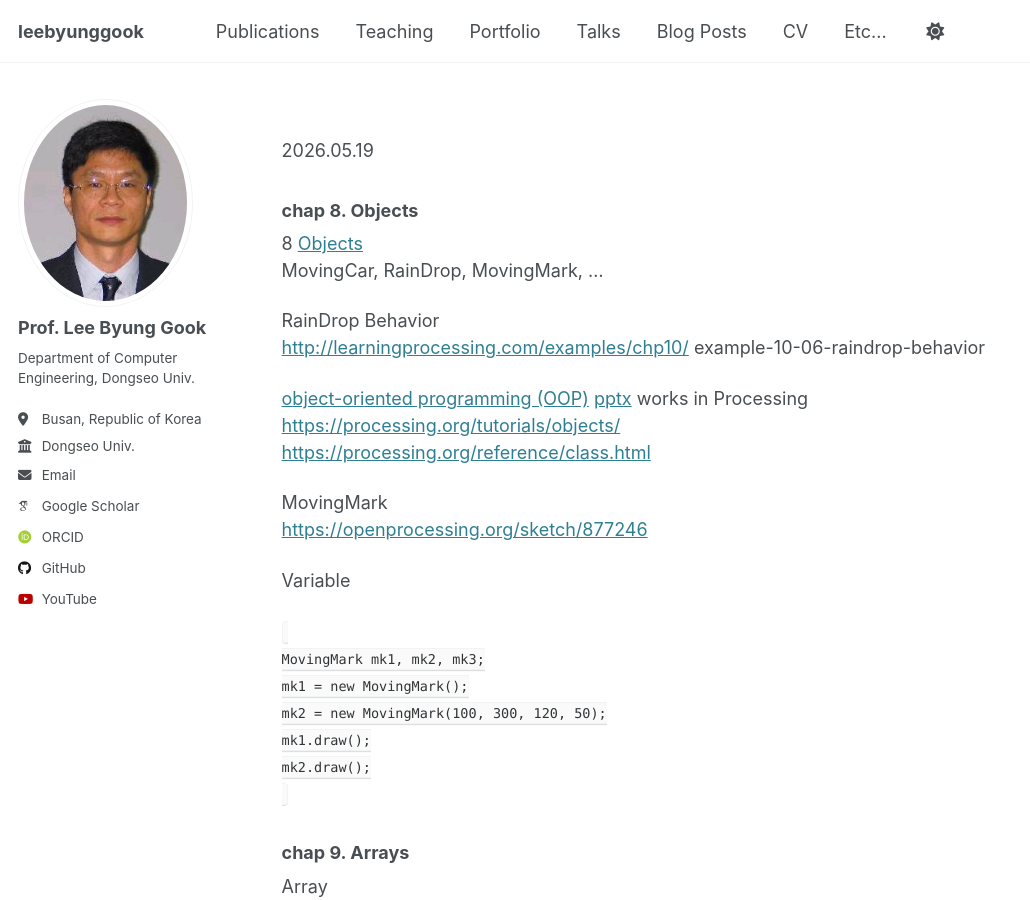
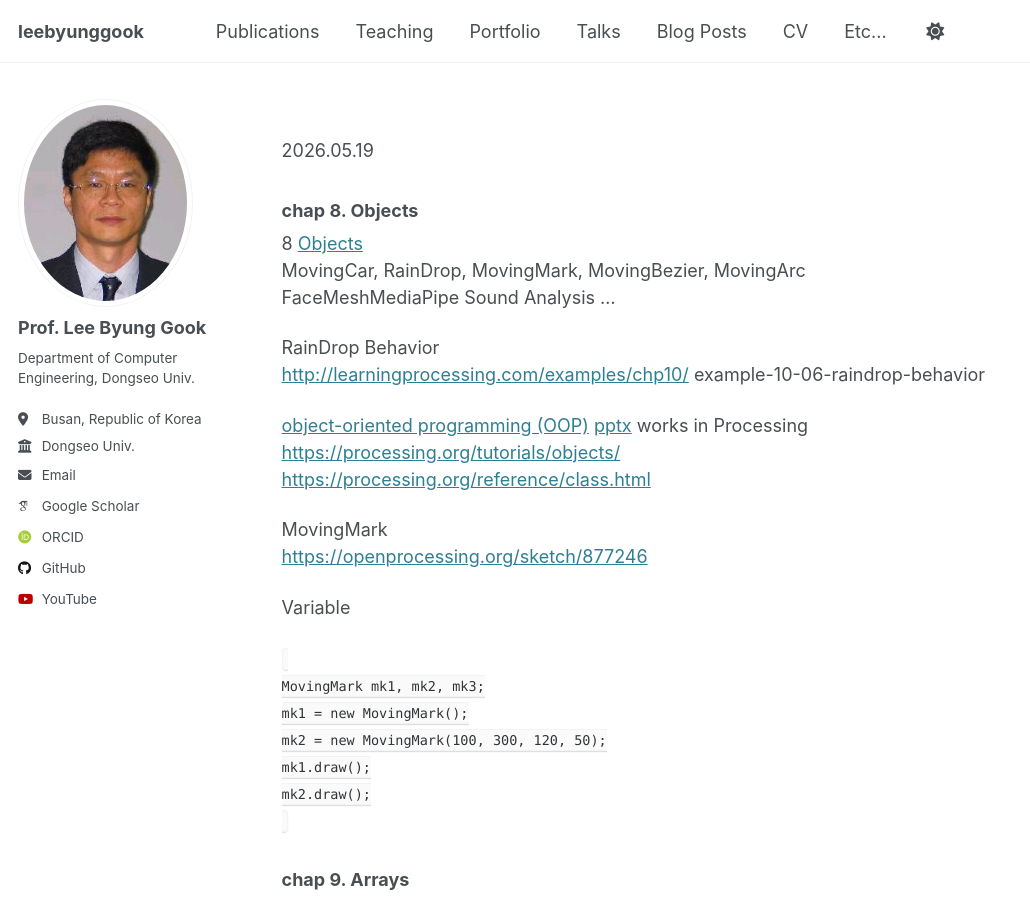
Before and after one commit to leebyunggook/leebyunggook.github.io, a Jekyll site: the page built from _pages/PhysicsProcessing.md, in a window 1280 px wide and 900 px high, scrolled down 2443 px. Shown: the whole window, without its empty margins (0-1030 px from the left). Built offline with Jekyll 4.4.1, drawn with Linux system fonts in a browser that asks for light colours; some web fonts are replaced; our own code applies the rules of GitHub Pages for plain Markdown files.

Commit message:
Update PhysicsProcessing.md

```diff
--- a/_pages/PhysicsProcessing.md
+++ b/_pages/PhysicsProcessing.md
@@ -74,7 +74,8 @@ Simple Logo and Pattern
 ### chap 8. Objects
 
 8 [Objects](http://learningprocessing.com/examples/chp08/example-08-01-singleobject) <br>
-MovingCar, RainDrop, MovingMark, ...
+MovingCar, RainDrop, MovingMark, MovingBezier, MovingArc<br>
+FaceMeshMediaPipe Sound Analysis ...<br>
 
 RainDrop Behavior <br>
 [http://learningprocessing.com/examples/chp10/](http://learningprocessing.com/examples/chp10/) example-10-06-raindrop-behavior <br>
```
